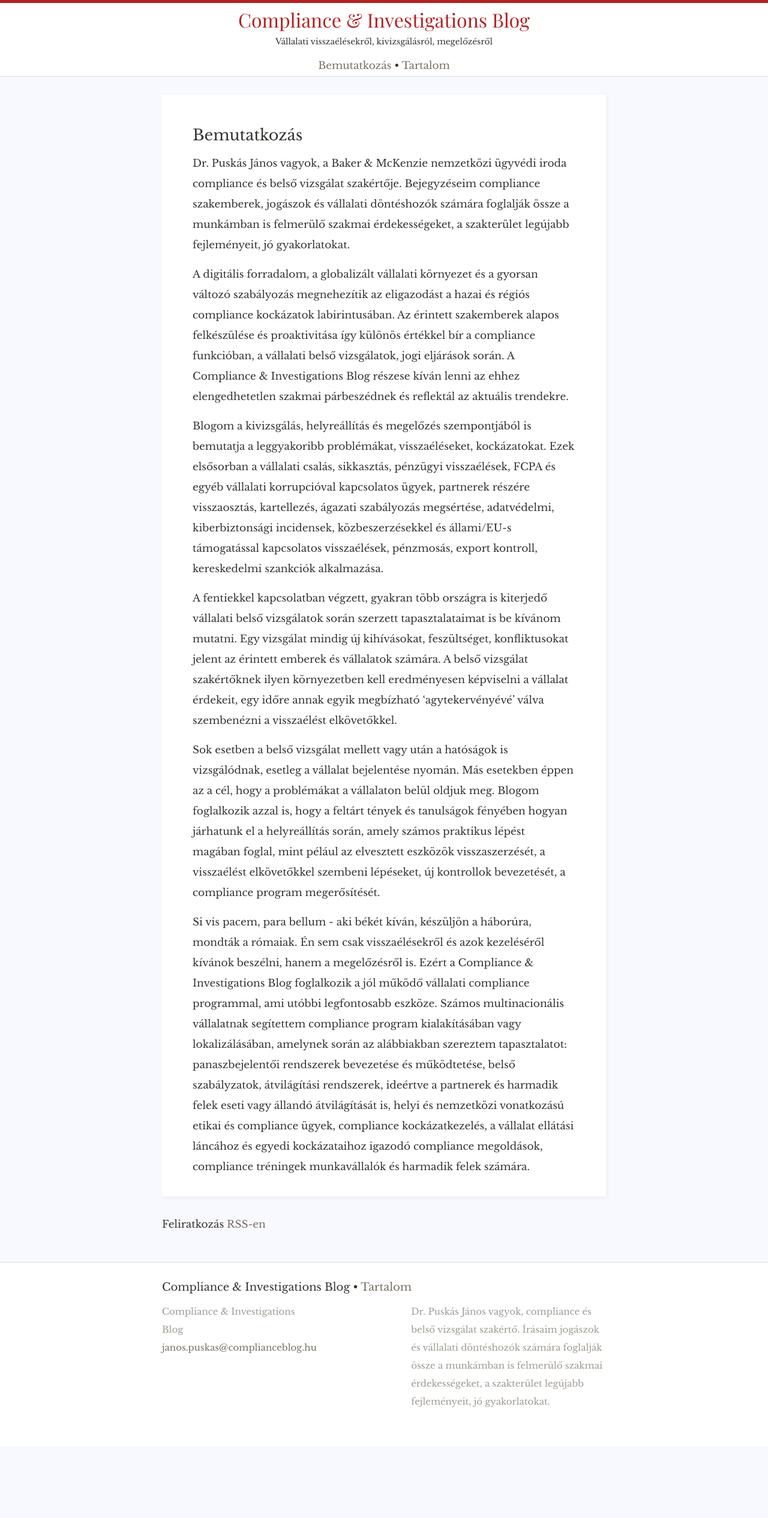
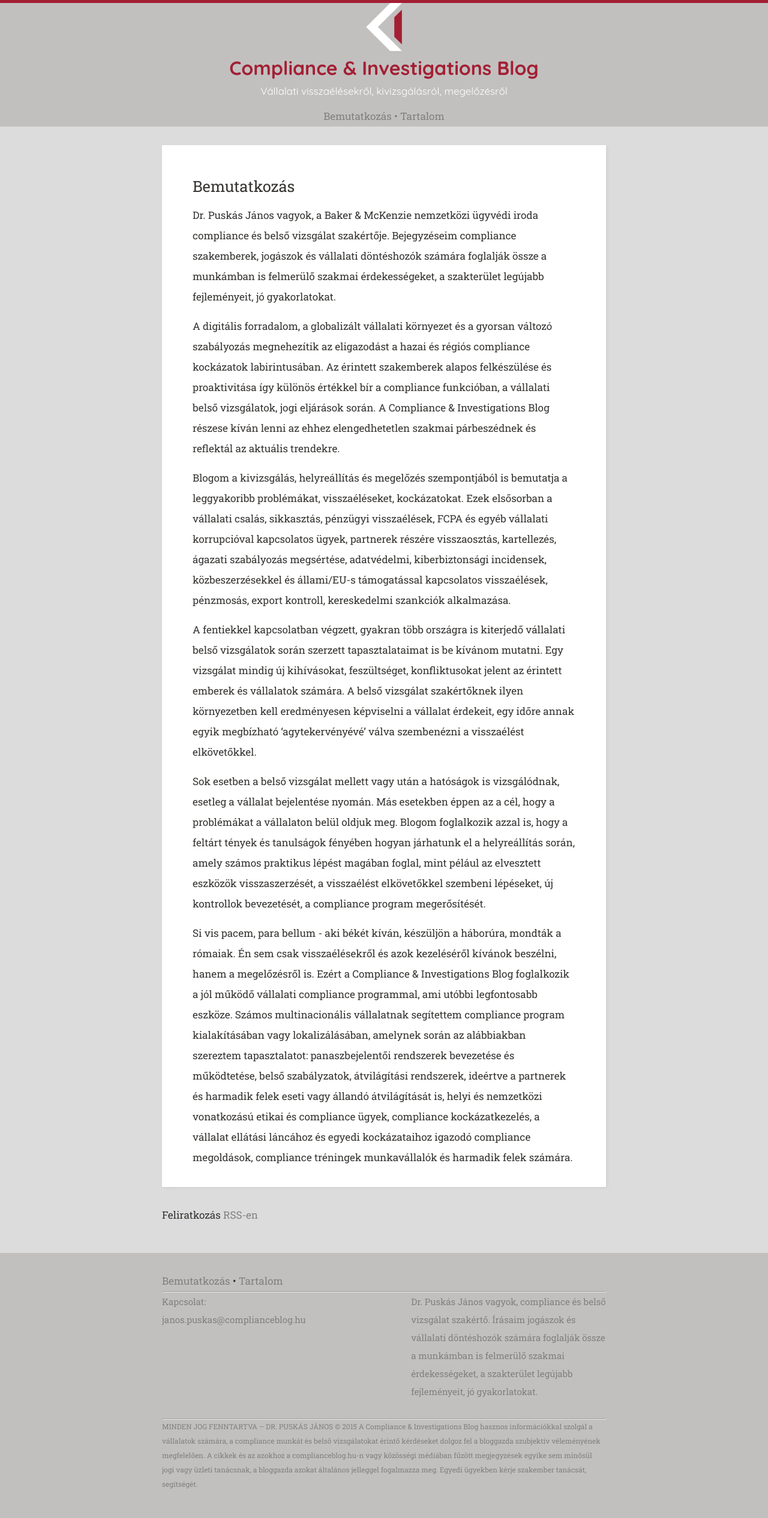
Before and after one commit to complianceblog/complianceblog.github.io, a Jekyll site: the page built from bemutatkozas.html, in a window 1280 px wide. Shown: the whole page at 60% size. Built offline with Jekyll 4.4.1, drawn with Linux system fonts in a browser that asks for light colours; some web fonts are replaced; before the commit the page ends 2412 px from its top, so only the background shows below that.

Commit message:
varoious style changes, logo added, copyright added

```diff
--- a/_includes/footer.html
+++ b/_includes/footer.html
@@ -2,12 +2,16 @@
 
 	<div class="wrapper">
 
-		<h2 class="footer-heading">{{ site.title }} • <a href="{{ site.baseurl }}/tartalom">Tartalom</a></h2>
+		<a href="/bemutatkozas.html">Bemutatkozás</a>
+    	<span> • </span>
+      <a href="{{ site.baseurl }}/tartalom">Tartalom</a></h2>
+
+    <hr>
 
 		<div class="footer-col-wrapper">
 			<div class="footer-col footer-col-1">
 				<ul class="contact-list">
-					<li>{{ site.title }}</li>
+					<li>Kapcsolat:</li>
 					<li><a href="mailto:{{ site.email }}">{{ site.email }}</a></li>
 				</ul>
 			</div>
@@ -38,6 +42,9 @@
 				<p>{{ site.description }}</p>
 			</div>
 		</div>
+		<hr>
+		<p class="small">MINDEN JOG FENNTARTVA – DR. PUSKÁS JÁNOS © 2015
+		A Compliance & Investigations Blog hasznos információkkal szolgál a vállalatok számára, a compliance munkát és belső vizsgálatokat érintő kérdéseket dolgoz fel a bloggazda szubjektív véleményének megfelelően. A cikkek és az azokhoz a complianceblog.hu-n vagy közösségi médiában fűzött megjegyzések egyike sem minősül jogi vagy üzleti tanácsnak, a bloggazda azokat általános jelleggel fogalmazza meg. Egyedi ügyekben kérje szakember tanácsát, segítségét.</p>
 
 	</div>
 
--- a/_includes/head.html
+++ b/_includes/head.html
@@ -21,7 +21,9 @@
 	<title>{% if page.title %}{{ page.title | escape }}{% else %}{{ site.title | escape }}{% endif %}</title>
 	<meta name="description" content="{% if page.excerpt %}{{ page.excerpt | strip_html | strip_newlines | truncate: 160 }}{% else %}{{ site.description }}{% endif %}">
 
-	<link rel='stylesheet' id='libretto-fonts-css'  href='https://fonts.googleapis.com/css?family=Libre+Baskerville%3A400%2C700%2C400italic%7CPlayfair+Display%3A400%2C700%2C400italic%2C700italic%7CPlayfair+Display+SC%3A700%2C700italic%7CMontserrat%3A400%7CDroid+Sans+Mono%3A400&#038;subset=latin%2Clatin-ext' type='text/css' media='all'>
+<link href="https://fonts.googleapis.com/css?family=Quicksand:400,700|Roboto+Slab:400,700&amp;subset=latin-ext" rel="stylesheet">
+
+
 
 	<link rel="stylesheet" href="{{ "/css/main.css" | prepend: site.baseurl }}">
 	<link rel="canonical" href="{{ page.url | replace:'index.html','' | prepend: site.baseurl | prepend: site.url }}">
--- a/_includes/header.html
+++ b/_includes/header.html
@@ -2,6 +2,8 @@
 
 	<div class="wrapper">
         <nav>
+            <img src="{{ site.baseurl }}/assets/ci.png">
+            <br>
             <a class="site-title" href="{{ site.baseurl }}/">{{ site.title }}</a>
             <h2>Vállalati visszaélésekről, kivizsgálásról, megelőzésről</h2>
             <a href="/bemutatkozas.html">Bemutatkozás</a>
--- a/bemutatkozas.html
+++ b/bemutatkozas.html
@@ -3,10 +3,9 @@
 ---
 
 <div class="home">
+    <article>
+        <h1>Bemutatkozás</h1>
 
-
-	<article>
-        <h1>Bemutatkozás</h1>
         <p>Dr. Puskás János vagyok, a Baker & McKenzie nemzetközi ügyvédi iroda compliance és belső vizsgálat szakértője. Bejegyzéseim compliance szakemberek, jogászok és vállalati döntéshozók számára foglalják össze a munkámban is felmerülő szakmai érdekességeket, a szakterület legújabb fejleményeit, jó gyakorlatokat.</p>
 
         <p>A digitális forradalom, a globalizált vállalati környezet és a gyorsan változó szabályozás megnehezítik az eligazodást a hazai és régiós compliance kockázatok labirintusában. Az érintett szakemberek alapos felkészülése és proaktivitása így különös értékkel bír a compliance funkcióban, a vállalati belső vizsgálatok, jogi eljárások során. A Compliance & Investigations Blog részese kíván lenni az ehhez elengedhetetlen szakmai párbeszédnek és reflektál az aktuális trendekre.</p>
@@ -18,12 +17,8 @@
         <p>Sok esetben a belső vizsgálat mellett vagy után a hatóságok is vizsgálódnak, esetleg a vállalat bejelentése nyomán. Más esetekben éppen az a cél, hogy a problémákat a vállalaton belül oldjuk meg. Blogom foglalkozik azzal is, hogy a feltárt tények és tanulságok fényében hogyan járhatunk el a helyreállítás során, amely számos praktikus lépést magában foglal, mint pélául az elvesztett eszközök visszaszerzését, a visszaélést elkövetőkkel szembeni lépéseket, új kontrollok bevezetését, a compliance program megerősítését.</p>
 
         <p>Si vis pacem, para bellum - aki békét kíván, készüljön a háborúra, mondták a rómaiak. Én sem csak visszaélésekről és azok kezeléséről kívánok beszélni, hanem a megelőzésről is. Ezért a Compliance & Investigations Blog foglalkozik a jól működő vállalati compliance programmal, ami utóbbi legfontosabb eszköze. Számos multinacionális vállalatnak segítettem compliance program kialakításában vagy lokalizálásában, amelynek során az alábbiakban szereztem tapasztalatot: panaszbejelentői rendszerek bevezetése és működtetése, belső szabályzatok, átvilágítási rendszerek, ideértve a partnerek és harmadik felek eseti vagy állandó átvilágítását is, helyi és nemzetközi vonatkozású etikai és compliance ügyek, compliance kockázatkezelés, a vállalat ellátási láncához és egyedi kockázataihoz igazodó compliance megoldások, compliance tréningek munkavállalók és harmadik felek számára.</p>
+    </article>
 
-
-
-	</article>
-
-
-	<p class="rss-subscribe">Feliratkozás <a href="{{ "/feed.xml" | prepend: site.baseurl }}">RSS-en</a></p>
+    <p class="rss-subscribe">Feliratkozás <a href="{{ "/feed.xml" | prepend: site.baseurl }}">RSS-en</a></p>
 
 </div>
--- a/css/main.scss
+++ b/css/main.scss
@@ -13,14 +13,14 @@
     font-family: $font-name;
     src: url($font-path-file-name+'.eot'); /* IE9 Compat Modes */
     src: url($font-path-file-name+'.woff') format('woff'), /* Pretty Modern Browsers */
-         url($font-path-file-name+'.ttf')  format('truetype'), /* Safari, Android, iOS */
+         url($font-path-file-name+'.ttf') format('truetype'), /* Safari, Android, iOS */
          url($font-path-file-name+'.svg#font_name') format('svg'); /* Legacy iOS */
 }
 
 
 
 // Our variables
-$base-font-family: "Libre Baskerville", Baskerville, "Book Antiqua", Georgia, Times, serif;
+$base-font-family: "Roboto Slab", serif;
 $base-font-size:   17px;
 $base-font-weight: 400;
 $base-line-height: 2;
@@ -29,12 +29,12 @@
 
 $spacing-unit:     30px;
 
-$brand-color:      #787065;
-$background-color: ghostwhite;
+$brand-color:      #C2C0BF;
+$background-color: gainsboro;
 $text-color:       #363431;
-$title-color:      firebrick;
+$title-color:      #A31F34;
 
-$grey-color:       #a09a92;
+$grey-color:       #3f3f3f;
 $grey-color-light: gainsboro;
 $grey-color-dark:  darken($grey-color, 25%);
 
@@ -69,17 +69,100 @@
 ;
 
 .site-header {
-    background-color: white;
+    background-color: #C2C0BF;
 }
 article {
     background-color: white;
 }
 
+article > .entry-content:first-letter {
+    font-family: "Roboto Slab";
+    color: #3f3f3f;
+}
+
+article > .entry-content:first-line {
+    font-family: "Roboto Slab";
+    color: #3f3f3f;
+}
+
+.post-list .post-header:before {
+    background: whitesmoke;
+    border-color: #faf9f5;
+    box-shadow: 0 0 0 4px #eae9e6;
+}
+.post-header:before {
+    color: grey;
+}
+
+.post-header > div:after {
+      color: grey;
+}
+
+.post-header > div:before {
+      color: grey;
+}
+
+.post-meta {
+    color: #3f3f3f;
+}
+
+h1.post-title {
+    font-family: "Quicksand", sans-serif;
+}
+
+a {
+    color: grey;
+}
 nav {
     h2 {
-        font-size: 0.8em;
+        font-size: 1em;
+        font-family: "Quicksand", sans-serif;
+        color: white;
+    }
+
+    h1 {
+        font-family: "Quicksand", sans-serif;
+    }
+
+    span {
+        color: grey;
+    }
+
+    a {
+        color: grey;
+    }
+
+    img {
+        max-width: 60px;
     }
 }
+
+#post-nav span {
+    color: #3f3f3f;
+}
+
+.small {
+    font-size: 0.7em;
+}
+
+footer {
+
+    h2 {
+        color: #A31F34;
+    }
+    p, a,li {
+        color: grey;
+    }
+}
+
+a.post-link {
+    font-family: "Quicksand", serif;
+    color: #3f3f3f;
+}
+.site-title {
+    font-family: "Quicksand", sans-serif;
+    font-weight: 700;
+}
 .site-footer {
-    background-color: white;
+    background-color: #C2C0BF;
 }
```
Also changed, not shown: assets/ci.png (added).
